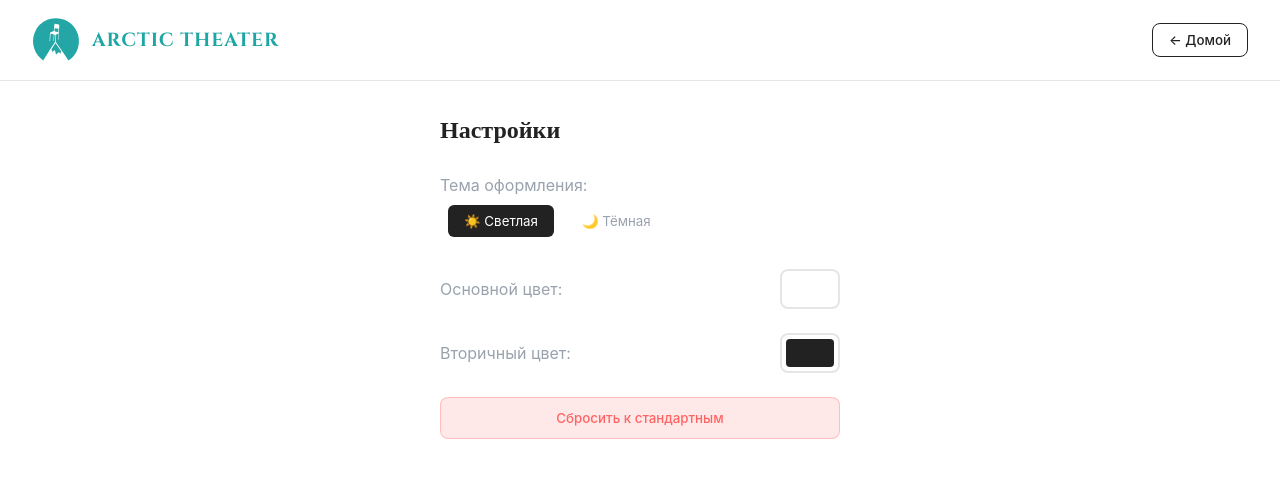
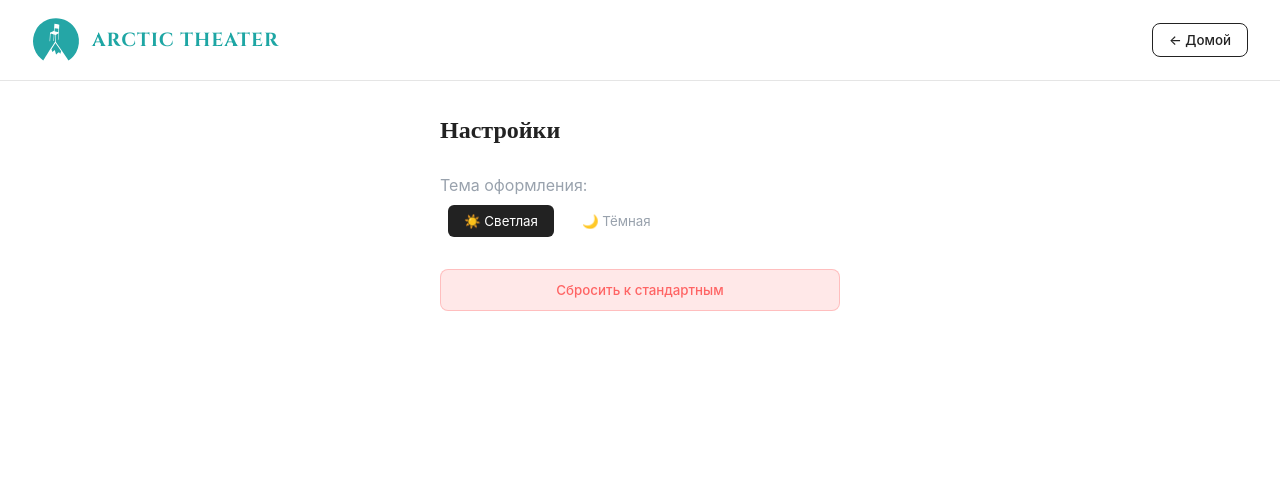
Before and after one commit to MakShuk/arctictheater-page, a React (Vite) app: page / in a window 1280 px wide. Both pictures are taken after a click on the button "⚙️". Shown: the top 478 px of the page. Built offline with nearby package versions, Linux system fonts and the light colour scheme.

Commit message:
Интеграция страницы QR-кода и группы ВК

```diff
--- a/public/init.json
+++ b/public/init.json
@@ -2,9 +2,13 @@
   "pages": [
     {
       "id": 1,
-      "name": "Страница 1",
-      "slug": "page-1",
-      "content": {}
+      "name": "QR-код",
+      "slug": "qr-code",
+      "content": {
+        "type": "qr-page",
+        "vkGroupUrl": "https://vk.com/arctictheater",
+        "vkGroupName": "Arctic Theater ВКонтакте"
+      }
     },
     {
       "id": 2,
--- a/src/components/Layout.tsx
+++ b/src/components/Layout.tsx
@@ -1,5 +1,6 @@
 import { useAppStore } from '../store/useAppStore';
 import { Logo } from './Logo';
+import { QRPage } from './QRPage';
 import './Layout.css';
 
 /**
@@ -69,12 +70,22 @@ export function Layout() {
         {/* PAGE_VIEW */}
         {currentView === 'PAGE_VIEW' && activePage && (
           <div className="page-view">
-            <h2 className="page-title">{activePage.name}</h2>
+            {/* Скрываем заголовок для QR-страницы */}
+            {activePage.content?.type !== 'qr-page' && (
+              <h2 className="page-title">{activePage.name}</h2>
+            )}
             <div className="page-content">
-              {/* TODO: Рендеринг контента страницы */}
-              <p>
-                Контент страницы "{activePage.name}" (slug: {activePage.slug})
-              </p>
+              {/* Рендеринг QR-страницы */}
+              {activePage.content?.type === 'qr-page' ? (
+                <QRPage
+                  vkGroupUrl={activePage.content.vkGroupUrl as string}
+                  vkGroupName={activePage.content.vkGroupName as string}
+                />
+              ) : (
+                <p>
+                  Контент страницы "{activePage.name}" (slug: {activePage.slug})
+                </p>
+              )}
             </div>
           </div>
         )}
@@ -91,21 +102,12 @@ export function Layout() {
  */
 function SettingsPanel() {
   const config = useAppStore(s => s.config);
-  const updateTheme = useAppStore(s => s.updateTheme);
   const setThemeMode = useAppStore(s => s.setThemeMode);
-  const resetTheme = useAppStore(s => s.resetTheme);
+  const resetToDefault = useAppStore(s => s.resetToDefault);
 
   if (!config) return null;
 
-  const { primaryColor, secondaryColor, mode } = config.settings.theme;
-
-  const handlePrimaryChange = (e: React.ChangeEvent<HTMLInputElement>) => {
-    updateTheme(e.target.value, secondaryColor);
-  };
-
-  const handleSecondaryChange = (e: React.ChangeEvent<HTMLInputElement>) => {
-    updateTheme(primaryColor, e.target.value);
-  };
+  const { mode } = config.settings.theme;
 
   return (
     <div className="settings-panel">
@@ -132,34 +134,9 @@ function SettingsPanel() {
         </div>
       </div>
 
+      {/* Кнопка сброса */}
       <div className="settings-group">
-        <label htmlFor="primary-color" className="settings-label">
-          Основной цвет:
-          <input
-            id="primary-color"
-            type="color"
-            value={primaryColor}
-            onChange={handlePrimaryChange}
-            className="color-input"
-          />
-        </label>
-      </div>
-
-      <div className="settings-group">
-        <label htmlFor="secondary-color" className="settings-label">
-          Вторичный цвет:
-          <input
-            id="secondary-color"
-            type="color"
-            value={secondaryColor}
-            onChange={handleSecondaryChange}
-            className="color-input"
-          />
-        </label>
-      </div>
-
-      <div className="settings-group">
-        <button type="button" className="btn btn-reset" onClick={resetTheme}>
+        <button type="button" className="btn btn-reset" onClick={resetToDefault}>
           Сбросить к стандартным
         </button>
       </div>
--- /dev/null
+++ b/src/components/QRPage.tsx
@@ -0,0 +1,28 @@
+import './QRPage.css';
+import QRCode from '../assets/QR.svg';
+
+interface QRPageProps {
+  vkGroupUrl?: string;
+  vkGroupName?: string;
+}
+
+/**
+ * Компонент страницы QR-кода.
+ * Отображает QR-код для перехода в группу ВК.
+ */
+export function QRPage({ vkGroupUrl, vkGroupName }: QRPageProps) {
+  const url = vkGroupUrl || 'https://vk.com/arctictheater';
+  const name = vkGroupName || 'Arctic Theater';
+
+  return (
+    <div className="qr-page">
+      <div className="qr-container">
+        <img src={QRCode} alt="QR-код группы ВКонтакте" className="qr-image" />
+      </div>
+
+      <div className="qr-info">
+        <h2 className="qr-title">Наша группа ВКонтакте</h2>
+      </div>
+    </div>
+  );
+}
--- a/src/store/useAppStore.ts
+++ b/src/store/useAppStore.ts
@@ -26,9 +26,10 @@ interface AppState {
   openSettings: () => void;
 
   // Обновление настроек темы
-  updateTheme: (primary: string, secondary: string) => void;
   setThemeMode: (mode: 'light' | 'dark') => void;
-  resetTheme: () => void;
+
+  // Сброс к настройкам по умолчанию (из init.json)
+  resetToDefault: () => Promise<void>;
 }
 
 export const useAppStore = create<AppState>()(
@@ -66,25 +67,6 @@ export const useAppStore = create<AppState>()(
           currentView: 'SETTINGS',
         }),
 
-      // Обновление цветов темы (иммутабельно обновляет config)
-      updateTheme: (primary, secondary) =>
-        set(state => {
-          if (!state.config) return state;
-          return {
-            config: {
-              ...state.config,
-              settings: {
-                ...state.config.settings,
-                theme: {
-                  ...state.config.settings.theme,
-                  primaryColor: primary,
-                  secondaryColor: secondary,
-                },
-              },
-            },
-          };
-        }),
-
       // Переключение режима темы (светлая/тёмная)
       setThemeMode: mode =>
         set(state => {
@@ -103,24 +85,19 @@ export const useAppStore = create<AppState>()(
           };
         }),
 
-      // Сброс темы к стандартным значениям
-      resetTheme: () =>
-        set(state => {
-          if (!state.config) return state;
-          return {
-            config: {
-              ...state.config,
-              settings: {
-                ...state.config.settings,
-                theme: {
-                  primaryColor: '#FFFFFF',
-                  secondaryColor: '#222222',
-                  mode: 'light',
-                },
-              },
-            },
-          };
-        }),
+      // Сброс к настройкам по умолчанию (загрузка init.json)
+      resetToDefault: async () => {
+        try {
+          const response = await fetch('/init.json');
+          if (!response.ok) {
+            throw new Error('Ошибка загрузки init.json');
+          }
+          const defaultConfig = await response.json();
+          set({ config: defaultConfig });
+        } catch (error) {
+          console.error('Не удалось сбросить настройки:', error);
+        }
+      },
     }),
     {
       name: 'app_config', // Ключ в localStorage
```
Also changed, not shown: src/components/QRPage.css (added, +111 -0 lines), src/assets/QR.svg (added), 1 other file (tests, documents, lock files or other folders).
